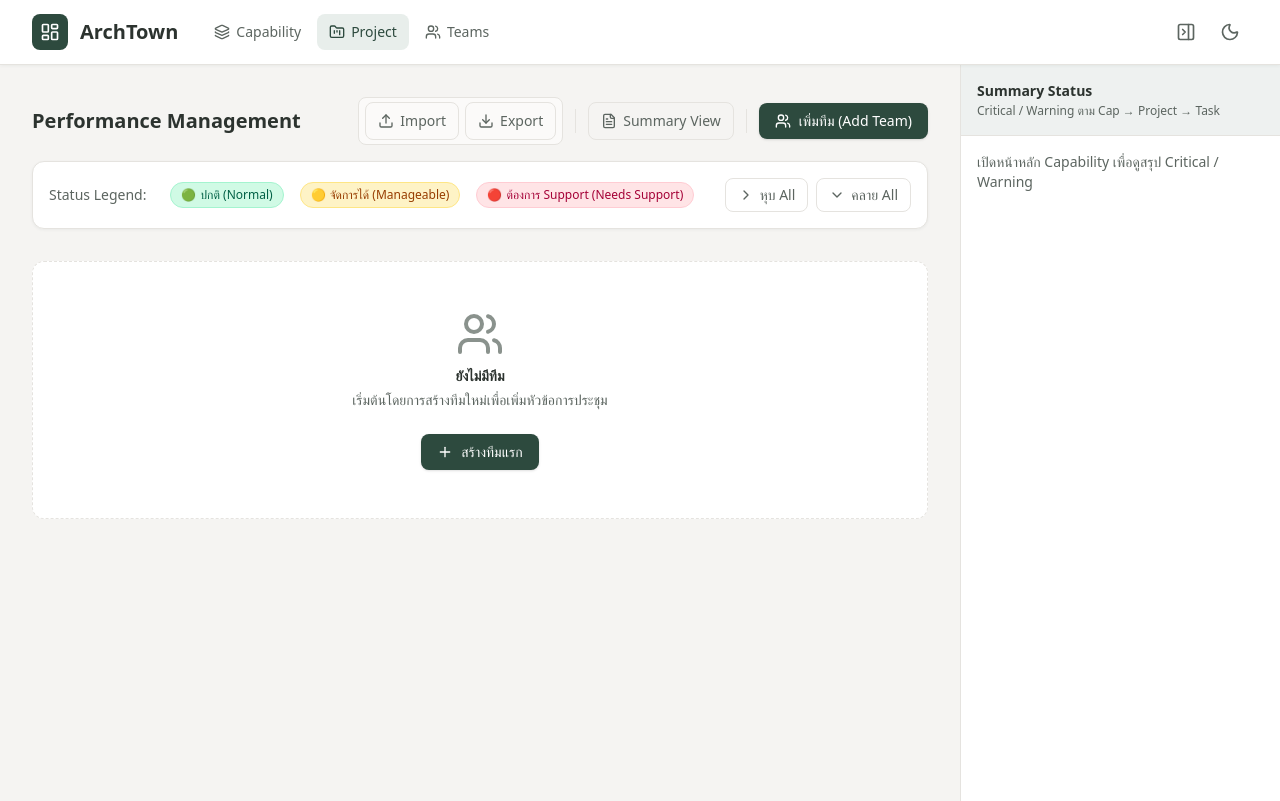
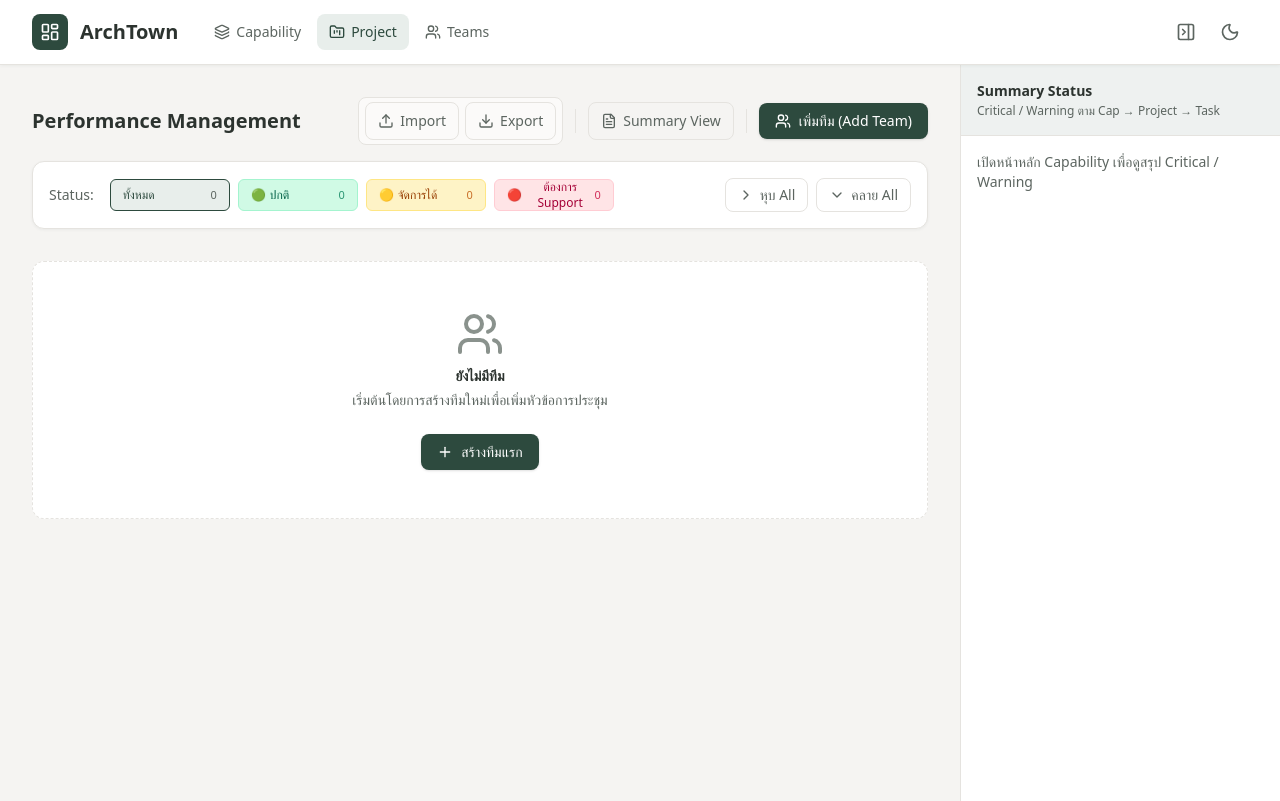
Before and after one commit to chittawan/archtown, a React (Vite) app: page /project in a window 1280 px wide. Built offline with nearby package versions, Linux system fonts and the light colour scheme.

Commit message:
projext: ux/ui

```diff
--- a/src/components/ui/StatusBadge.tsx
+++ b/src/components/ui/StatusBadge.tsx
@@ -9,21 +9,21 @@ const config: Record<
     text: 'text-emerald-800 dark:text-emerald-200',
     border: 'border-emerald-200 dark:border-emerald-700/60',
     icon: '🟢',
-    defaultText: 'ปกติ (Normal)',
+    defaultText: 'ปกติ',
   },
   YELLOW: {
     bg: 'bg-amber-100 dark:bg-amber-900/40',
     text: 'text-amber-800 dark:text-amber-200',
     border: 'border-amber-200 dark:border-amber-700/60',
     icon: '🟡',
-    defaultText: 'จัดการได้ (Manageable)',
+    defaultText: 'จัดการได้',
   },
   RED: {
     bg: 'bg-rose-100 dark:bg-rose-900/40',
     text: 'text-rose-800 dark:text-rose-200',
     border: 'border-rose-200 dark:border-rose-700/60',
     icon: '🔴',
-    defaultText: 'ต้องการ Support (Needs Support)',
+    defaultText: 'ต้องการ Support',
   },
 };
 
--- a/src/pages/project/manage.tsx
+++ b/src/pages/project/manage.tsx
@@ -1,6 +1,6 @@
-import React, { useState, useEffect, useRef } from 'react';
+import React, { useState, useEffect, useRef, useMemo } from 'react';
 import { useSearchParams } from 'react-router-dom';
-import { Plus, ChevronDown, ChevronRight, Trash2, Users, FolderPlus, FilePlus, GripVertical, Check, Circle, X, Download, Upload, FileText } from 'lucide-react';
+import { Plus, ChevronDown, ChevronRight, Trash2, Users, FolderPlus, FilePlus, GripVertical, Check, Circle, Download, Upload, FileText } from 'lucide-react';
 import {
   DndContext,
   DragEndEvent,
@@ -64,7 +64,7 @@ export default function ProjectManagePage() {
   const [openTodoSectionIds, setOpenTodoSectionIds] = useState<Set<string>>(
     () => new Set()
   );
-  const [statusFilter, setStatusFilter] = useState<'ALL' | 'RED'>('ALL');
+  const [statusFilter, setStatusFilter] = useState<Set<Status>>(() => new Set());
   const [expandHoldProgress, setExpandHoldProgress] = useState(0);
   const expandHoldTimerRef = useRef<ReturnType<typeof setTimeout> | null>(null);
   const expandHoldStartRef = useRef<number>(0);
@@ -163,13 +163,13 @@ export default function ProjectManagePage() {
 
   const collapseAllTopics = () => {
     setExpandedTopics(new Set());
-    setStatusFilter('ALL');
+    setStatusFilter(new Set());
   };
 
   const collapseAllTopicsWithTodos = () => {
     setExpandedTopics(new Set());
     setOpenTodoSectionIds(new Set());
-    setStatusFilter('ALL');
+    setStatusFilter(new Set());
   };
 
   const expandAllTopics = () => {
@@ -194,21 +194,43 @@ export default function ProjectManagePage() {
     setOpenTodoSectionIds(new Set(allSubTopicIds));
   };
 
-  function getFilteredTeams(teamsData: Team[], filter: 'ALL' | 'RED'): Team[] {
-    if (filter === 'ALL') return teamsData;
+  function getFilteredTeams(teamsData: Team[], selected: Set<Status>): Team[] {
+    if (selected.size === 0) return teamsData;
     return teamsData
       .map((team) => ({
         ...team,
         topics: team.topics
-          .filter((topic) => topic.subTopics.some((s) => s.status === 'RED'))
+          .filter((topic) => topic.subTopics.some((s) => selected.has(s.status)))
           .map((topic) => ({
             ...topic,
-            subTopics: topic.subTopics.filter((s) => s.status === 'RED'),
+            subTopics: topic.subTopics.filter((s) => selected.has(s.status)),
           }))
           .filter((topic) => topic.subTopics.length > 0),
       }))
       .filter((team) => team.topics.length > 0);
   }
+
+  const toggleStatusFilter = (status: Status) => {
+    setStatusFilter((prev) => {
+      const next = new Set(prev);
+      if (next.has(status)) next.delete(status);
+      else next.add(status);
+      return next;
+    });
+  };
+
+  /** จำนวนหัวข้อย่อยแยกตามสถานะ (ใช้แสดง Summary ใน Status Legend) */
+  const statusCounts = useMemo(() => {
+    const counts: Record<Status, number> = { GREEN: 0, YELLOW: 0, RED: 0 };
+    teams.forEach((team) => {
+      team.topics.forEach((topic) => {
+        topic.subTopics.forEach((st) => {
+          counts[st.status]++;
+        });
+      });
+    });
+    return counts;
+  }, [teams]);
 
   const expandAllRedWithTodos = () => {
     const topicIdsWithRed = teams.flatMap((t) =>
@@ -221,7 +243,7 @@ export default function ProjectManagePage() {
         topic.subTopics.filter((s) => s.status === 'RED').map((s) => s.id)
       )
     );
-    setStatusFilter('RED');
+    setStatusFilter(new Set(['RED']));
     setExpandedTopics(new Set(topicIdsWithRed));
     setOpenTodoSectionIds(new Set(redSubTopicIds));
   };
@@ -365,7 +387,7 @@ export default function ProjectManagePage() {
         const allTopicIds = nextTeams.flatMap((t) => t.topics.map((top) => top.id));
         setExpandedTopics(new Set(allTopicIds));
         setOpenTodoSectionIds(new Set());
-        setStatusFilter('ALL');
+        setStatusFilter(new Set());
       } catch (_) {
         console.error('Import failed');
       }
@@ -1309,7 +1331,7 @@ export default function ProjectManagePage() {
     'inline-flex items-center px-3 py-2 text-[var(--color-text-muted)] hover:text-[var(--color-text)] hover:bg-[var(--color-overlay)] border border-[var(--color-border)] rounded-lg text-sm font-medium transition-colors flex-shrink-0';
 
   return (
-    <>
+    <div className="max-w-6xl mx-auto">
       {projectLoadState === 'loading' && (
         <div className="mb-4 text-sm text-[var(--color-text-muted)]">กำลังโหลดโปรเจกต์...</div>
       )}
@@ -1426,24 +1448,78 @@ export default function ProjectManagePage() {
         </div>
       </div>
 
-      <div className="bg-[var(--color-surface)] rounded-xl border border-[var(--color-border)] p-4 mb-8 flex flex-wrap gap-4 items-center text-sm shadow-[var(--shadow-card)]">
-        <span className="font-medium text-[var(--color-text-muted)] mr-2">
-          Status Legend:
+      <div className="bg-[var(--color-surface)] rounded-xl border border-[var(--color-border)] p-4 mb-8 flex flex-wrap gap-3 items-center text-sm shadow-[var(--shadow-card)]">
+        <span className="font-medium text-[var(--color-text-muted)] mr-1 shrink-0">
+          Status:
         </span>
-        <StatusBadge status="GREEN" />
-        <StatusBadge status="YELLOW" />
-        <StatusBadge status="RED" />
-        {statusFilter === 'RED' && (
+        <div className="flex flex-wrap items-center gap-2">
           <button
             type="button"
-            onClick={() => setStatusFilter('ALL')}
-            className="inline-flex items-center gap-1.5 text-xs font-medium text-rose-600 dark:text-rose-400 bg-rose-100 dark:bg-rose-900/40 hover:bg-rose-200 dark:hover:bg-rose-800/50 px-2 py-1 rounded transition-colors"
+            onClick={() => setStatusFilter(new Set())}
+            className={`inline-flex items-center justify-between w-[7.5rem] h-8 px-3 rounded-md text-xs font-medium border transition-colors shrink-0 ${
+              statusFilter.size === 0
+                ? 'ring-1.5 ring-[var(--color-primary)] ring-offset-1 ring-offset-[var(--color-surface)] bg-[var(--color-primary-muted)] text-[var(--color-primary)] border-[var(--color-primary)]'
+                : 'bg-[var(--color-overlay)] text-[var(--color-text-muted)] border-[var(--color-border)] hover:bg-[var(--color-overlay)]/80 hover:text-[var(--color-text)]'
+            }`}
             title="แสดงทั้งหมด"
           >
-            แสดงเฉพาะ RED
-            <X className="w-3.5 h-3.5" />
+            <span>ทั้งหมด</span>
+            <span className="text-[11px] text-[var(--color-text-muted)] tabular-nums">
+              {statusCounts.GREEN + statusCounts.YELLOW + statusCounts.RED}
+            </span>
           </button>
-        )}
+          <button
+            type="button"
+            onClick={() => toggleStatusFilter('GREEN')}
+            className={`inline-flex items-center justify-between w-[7.5rem] h-8 px-3 rounded-md border transition-colors shrink-0 ${
+              statusFilter.has('GREEN')
+                ? 'ring-1.5 ring-[var(--color-primary)] ring-offset-1 ring-offset-[var(--color-surface)] bg-emerald-100 dark:bg-emerald-900/40 border-emerald-200 dark:border-emerald-700/60'
+                : 'bg-emerald-100 dark:bg-emerald-900/40 border-emerald-200 dark:border-emerald-700/60 hover:opacity-90'
+            }`}
+            title="กรองเฉพาะสถานะ ปกติ"
+          >
+            <span className="inline-flex items-center gap-1 text-xs font-medium text-emerald-800 dark:text-emerald-200">
+              <span>🟢</span> ปกติ
+            </span>
+            <span className="text-[11px] text-emerald-700/80 dark:text-emerald-300/80 tabular-nums">
+              {statusCounts.GREEN}
+            </span>
+          </button>
+          <button
+            type="button"
+            onClick={() => toggleStatusFilter('YELLOW')}
+            className={`inline-flex items-center justify-between w-[7.5rem] h-8 px-3 rounded-md border transition-colors shrink-0 ${
+              statusFilter.has('YELLOW')
+                ? 'ring-1.5 ring-[var(--color-primary)] ring-offset-1 ring-offset-[var(--color-surface)] bg-amber-100 dark:bg-amber-900/40 border-amber-200 dark:border-amber-700/60'
+                : 'bg-amber-100 dark:bg-amber-900/40 border-amber-200 dark:border-amber-700/60 hover:opacity-90'
+            }`}
+            title="กรองเฉพาะสถานะ จัดการได้"
+          >
+            <span className="inline-flex items-center gap-1 text-xs font-medium text-amber-800 dark:text-amber-200">
+              <span>🟡</span> จัดการได้
+            </span>
+            <span className="text-[11px] text-amber-700/80 dark:text-amber-300/80 tabular-nums">
+              {statusCounts.YELLOW}
+            </span>
+          </button>
+          <button
+            type="button"
+            onClick={() => toggleStatusFilter('RED')}
+            className={`inline-flex items-center justify-between w-[7.5rem] h-8 px-3 rounded-md border transition-colors shrink-0 ${
+              statusFilter.has('RED')
+                ? 'ring-1.5 ring-[var(--color-primary)] ring-offset-1 ring-offset-[var(--color-surface)] bg-rose-100 dark:bg-rose-900/40 border-rose-200 dark:border-rose-700/60'
+                : 'bg-rose-100 dark:bg-rose-900/40 border-rose-200 dark:border-rose-700/60 hover:opacity-90'
+            }`}
+            title="กรองเฉพาะสถานะ ต้องการ Support"
+          >
+            <span className="inline-flex items-center gap-1 text-xs font-medium text-rose-800 dark:text-rose-200">
+              <span>🔴</span> ต้องการ Support
+            </span>
+            <span className="text-[11px] text-rose-700/80 dark:text-rose-300/80 tabular-nums">
+              {statusCounts.RED}
+            </span>
+          </button>
+        </div>
         <div className="flex items-center gap-2 ml-auto">
           <button
             type="button"
@@ -1499,13 +1575,18 @@ export default function ProjectManagePage() {
       ) : (() => {
         const filteredTeams = getFilteredTeams(teams, statusFilter);
         if (filteredTeams.length === 0) {
+          const labels = statusFilter.has('GREEN') ? ['เขียว'] : [];
+          if (statusFilter.has('YELLOW')) labels.push('เหลือง');
+          if (statusFilter.has('RED')) labels.push('แดง');
           return (
             <div className="text-center py-12 bg-[var(--color-surface)] rounded-xl border border-[var(--color-border)]">
               <p className="text-sm font-medium text-[var(--color-text)]">
-                ไม่มีหัวข้อสถานะแดง
+                {statusFilter.size === 0
+                  ? 'ไม่มีทีมหรือหัวข้อ'
+                  : `ไม่มีหัวข้อที่ตรงกับสถานะที่เลือก${labels.length ? ` (${labels.join(', ')})` : ''}`}
               </p>
               <p className="mt-1 text-sm text-[var(--color-text-muted)]">
-                กด หุบ All เพื่อแสดงทั้งหมด
+                กดปุ่มสถานะเพื่อเลือก/ยกเลิกหลายสถานะ หรือกด &quot;ทั้งหมด&quot; เพื่อแสดงทั้งหมด
               </p>
             </div>
           );
@@ -1925,6 +2006,6 @@ export default function ProjectManagePage() {
           />
         </div>
       )}
-    </>
+    </div>
   );
 }
--- a/src/pages/teams/manage.tsx
+++ b/src/pages/teams/manage.tsx
@@ -706,7 +706,7 @@ export default function TeamsManagePage() {
   }
 
   return (
-    <div className="max-w-4xl mx-auto">
+    <div className="max-w-6xl mx-auto">
       <div className="flex flex-col sm:flex-row sm:items-center sm:justify-between gap-4 mb-6">
         <div>
           <h1 className="text-2xl font-semibold text-[var(--color-text)] flex items-center gap-2">
```
